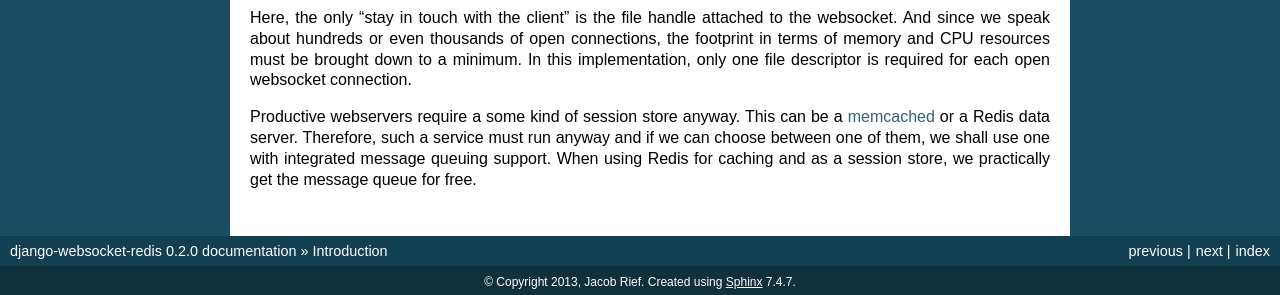
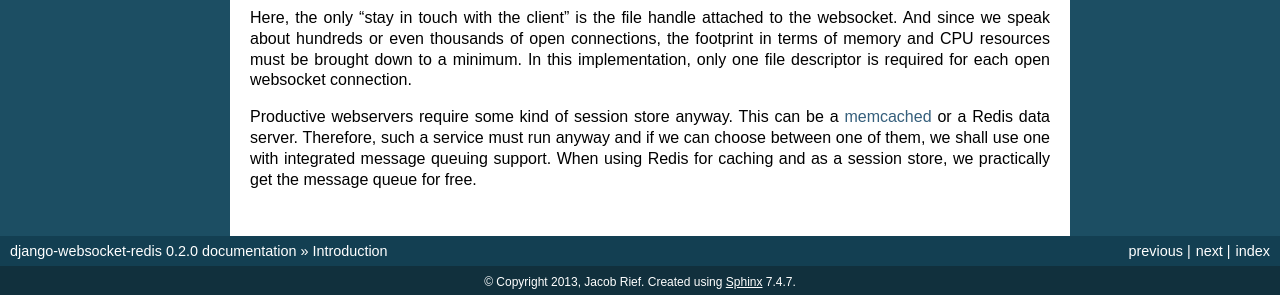
Before and after one commit to jrief/django-websocket-redis, a Sphinx documentation site: the page built from docs/introduction.rst, in a window 1280 px wide. Shown: the part 1742-2037 px from the top of the page. Built offline with Sphinx 7.4.7, drawn with Linux system fonts in a browser that asks for light colours.

Commit message:
Fixed some typos

```diff
--- a/docs/installation.rst
+++ b/docs/installation.rst
@@ -33,7 +33,7 @@ Dependencies
 ------------
 * Django_ >=1.5
 * `Python client for Redis`_
-* uWSGI_ >= 1.9.22
+* uWSGI_ >= 1.9.20
 * gevent_ >=1.0
 * greenlet_ >=0.4.1
 * optional, but recommended: wsaccel_ >=0.6
--- a/docs/introduction.rst
+++ b/docs/introduction.rst
@@ -78,7 +78,7 @@ And since we speak about hundreds or even thousands of open connections, the foo
 of memory and CPU resources must be brought down to a minimum. In this implementation, only
 one file descriptor is required for each open websocket connection.
 
-Productive webservers require a some kind of session store anyway. This can be a memcached_ or a
+Productive webservers require some kind of session store anyway. This can be a memcached_ or a
 Redis data server. Therefore, such a service must run anyway and if we can choose between one
 of them, we shall use one with integrated message queuing support. When using Redis for caching and
 as a session store, we practically get the message queue for free.
```
Also changed, not shown: 1 other file.
